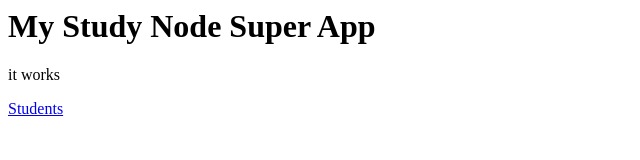
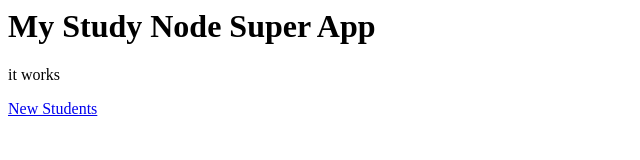
Before and after one commit to petrpm/study-node2, a plain HTML site: page index.html in a window 1280 px wide. Shown: the full height of the page, 0-640 px from the left. Drawn offline with Linux system fonts and the light colour scheme.

Commit message:
changed students label

```diff
--- a/index.html
+++ b/index.html
@@ -1,4 +1,4 @@
 <h1>My Study Node Super App</h1>
 <p>it works</p>
-<a href="students.html">Students</a>
+<a href="students.html">New Students</a>
 <div style=""></div>
```
